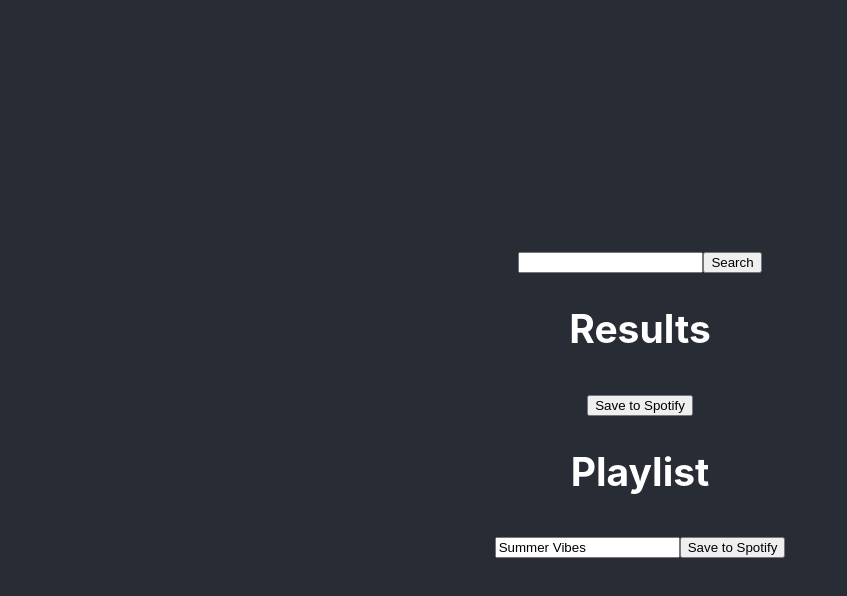
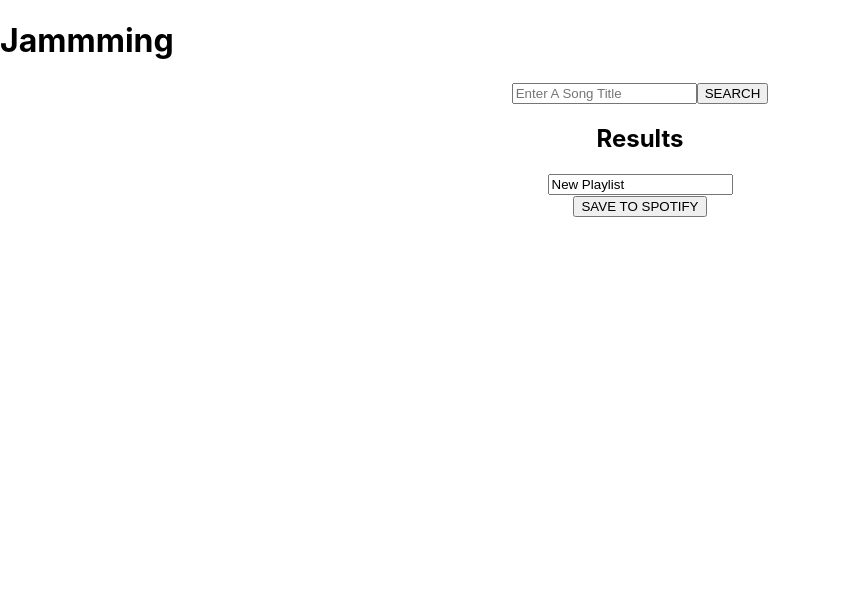
Before and after one commit to lexiharrod/React-Spotify-Project, a React (Create React App) app: page / in a window 1280 px wide. Shown: the top 596 px of the page, without its empty margins (0-847 px from the left). Built offline with nearby package versions, Linux system fonts and the light colour scheme.

Commit message:
Finally got the spotify token to work

```diff
--- a/src/App.js
+++ b/src/App.js
@@ -1,70 +1,67 @@
 import React, { useState, useCallback } from "react";
-import './App.css';
-import Tracklist from './Tracklist/tracklist';
-import SearchBar from './SearchBar/searchBar';
-import SearchResults from './SearchResults/searchResults';
-import Playlist from './Playlist/playlist';
-import spotify from './util/spotify';
+import "./App.css";
+import Playlist from "./Playlist/playlist";
+import SearchBar from "./SearchBar/searchBar";
+import SearchResults from "./SearchResults/searchResults";
+import Spotify from "./util/spotify";
 
-const spotifyEndpoint = "spotify:track:";
-const trackArray = [
-  {
-      name: "Getaway Car",
-      artist: "Taylor Swift",
-      album: "Reputation",
-      id: 1,
-      uri: spotifyEndpoint + '0VE4kBnHJUgtMf0dy6DRmW'
-  },
-  {
-      name: "August",
-      artist: "Taylor Swift",
-      album: "Folklore",
-      id: 2,
-      uri: spotifyEndpoint + '3hUxzQpSfdDqwM3ZTFQY0K'
-  },
-  {
-    name: "Bejeweled",
-    artist: "Taylor Swift",
-    album: "Midnights",
-    id: 3,
-    uri: spotifyEndpoint + '3qoftcUZaUOncvIYjFSPdE'
-},
-{
-    name: "Clean",
-    artist: "Taylor Swift",
-    album: "1989",
-    id: 4,
-    uri: spotifyEndpoint + '2ByBBvpR9b7IynvRmnG7kG'
-}
-];
+const App = () => {
+  const [searchResults, setSearchResults] = useState([]);
+  const [playlistName, setPlaylistName] = useState("New Playlist");
+  const [playlistTracks, setPlaylistTracks] = useState([]);
 
-const playlistInfo = {
-  playlistLabel: 'Summer Vibes',
+  const search = useCallback((term) => {
+    Spotify.search(term).then(setSearchResults);
+  }, []);
+
+  const addTrack = useCallback(
+    (track) => {
+      if (playlistTracks.some((savedTrack) => savedTrack.id === track.id))
+        return;
+
+      setPlaylistTracks((prevTracks) => [...prevTracks, track]);
+    },
+    [playlistTracks]
+  );
+
+  const removeTrack = useCallback((track) => {
+    setPlaylistTracks((prevTracks) =>
+      prevTracks.filter((currentTrack) => currentTrack.id !== track.id)
+    );
+  }, []);
+
+  const updatePlaylistName = useCallback((name) => {
+    setPlaylistName(name);
+  }, []);
+
+  const savePlaylist = useCallback(() => {
+    const trackUris = playlistTracks.map((track) => track.uri);
+    Spotify.savePlaylist(playlistName, trackUris).then(() => {
+      setPlaylistName("New Playlist");
+      setPlaylistTracks([]);
+    });
+  }, [playlistName, playlistTracks]);
+
+  return (
+    <div>
+      <h1>
+        Ja<span className="highlight">mmm</span>ing
+      </h1>
+      <div className="App">
+        <SearchBar onSearch={search} />
+        <div className="App-playlist">
+          <SearchResults searchResults={searchResults} onAdd={addTrack} />
+          <Playlist
+            playlistName={playlistName}
+            playlistTracks={playlistTracks}
+            onNameChange={updatePlaylistName}
+            onRemove={removeTrack}
+            onSave={savePlaylist}
+          />
+        </div>
+      </div>
+    </div>
+  );
 };
 
-
-
-function App() {
-
-  const [playlistName, setPlaylistName] = useState('');
-  const [playlistTracks, setPlaylistTracks] = useState([]);
-  const [searchTerm, setSearchTerm] = useState('');
-  const [searchResults, setSearchResults] = useState([]);
-
-  const search = useCallback((term) =>
-  { spotify.search(term).then(setSearchResults)
-  }, [])
-
-  return (
-    <div className="App">
-      <header className="App-header">
-        <SearchBar searchTerm={searchTerm} setSearchTerm={setSearchTerm} search={search}/>
-        <SearchResults results={searchResults}/>
-        <Tracklist searchResults={searchResults} setPlaylistTracks={setPlaylistTracks} playlistTracks={playlistTracks} />
-        <Playlist playlistInfo={playlistInfo} playlistName={playlistName} playlistTracks={playlistTracks} setPlaylistName={setPlaylistName} setPlaylistTracks={setPlaylistTracks}  />
-      </header>
-    </div>
-  );
-}
-
 export default App;
--- a/src/Playlist/playlist.js
+++ b/src/Playlist/playlist.js
@@ -1,47 +1,29 @@
-import React, { useEffect } from 'react';
-import Track from '../Track/track';
+import React, { useCallback } from "react";
 
-function Playlist({ playlistInfo, playlistName, playlistTracks, setPlaylistTracks, setPlaylistName}) {
 
-    function removeTrack(songIdToRemove) {
-        setPlaylistTracks((tracks) =>
-            tracks.filter((track) => track.id !== songIdToRemove)
-            );
-    }
+import TrackList from "../Tracklist/tracklist";
 
-    useEffect(() => {
-        setPlaylistName(playlistInfo.playlistLabel);;
-      }, []); // Run effect only once on mount
+const Playlist = (props) => {
+  const handleNameChange = useCallback(
+    (event) => {
+      props.onNameChange(event.target.value);
+    },
+    [props.onNameChange]
+  );
 
-       //useEffect(() => {
-        //setPlaylistTracks(playlistInfo.playlistSongs);;
-      //}, []); // Run effect only once on mount
-
-    function clearPlaylist() {
-        setPlaylistTracks([]);
-    };
-
-    function savePlaylist() {
-        const uriArray = playlistTracks.map((track) => track.uri);
-        alert( uriArray);
-      };
-
-    function handleClick() {
-        savePlaylist();
-        clearPlaylist();
-    }
-
-    return (
-        <div>
-            <h2 id='playlist'>Playlist</h2>
-            <input id='playlistName' value={playlistName} defaultValue='New Playlist' onChange={(e) => setPlaylistName(e.target.value)} />
-            {playlistTracks.map((track) => (
-                <Track key={track.id} track={track} showPlusButton={false} showMinusButton={true} removeTrack={removeTrack} />
-            )
-            )}
-            <button onClick={handleClick}>Save to Spotify</button>
-        </div>
-    );
-}
+  return (
+    <div className="Playlist">
+      <input onChange={handleNameChange} defaultValue={"New Playlist"} />
+      <TrackList
+        tracks={props.playlistTracks}
+        isRemoval={true}
+        onRemove={props.onRemove}
+      />
+      <button className="Playlist-save" onClick={props.onSave}>
+        SAVE TO SPOTIFY
+      </button>
+    </div>
+  );
+};
 
 export default Playlist;
--- a/src/SearchBar/searchBar.js
+++ b/src/SearchBar/searchBar.js
@@ -1,22 +1,25 @@
-function SearchBar({searchTerm, setSearchTerm, search}) {
+import React, { useState, useCallback } from "react";
 
-    function clearSearchBar() {
-        setSearchTerm('');
-    };
 
-    function handleSearchClick() {
-        search(searchTerm)
-        clearSearchBar();
-    }
+const SearchBar = (props) => {
+  const [term, setTerm] = useState("");
 
-    return (
-        <div>
-            <form>
-                <input type='text' value={searchTerm} onChange={(e) => setSearchTerm(e.target.value)}/>
-                <button onClick={handleSearchClick}>Search</button>
-            </form>
-        </div>
-    );
-}
+  const handleTermChange = useCallback((event) => {
+    setTerm(event.target.value);
+  }, []);
+
+  const search = useCallback(() => {
+    props.onSearch(term);
+  }, [props.onSearch, term]);
+
+  return (
+    <div className="SearchBar">
+      <input placeholder="Enter A Song Title" onChange={handleTermChange} />
+      <button className="SearchButton" onClick={search}>
+        SEARCH
+      </button>
+    </div>
+  );
+};
 
 export default SearchBar;
--- a/src/SearchResults/searchResults.js
+++ b/src/SearchResults/searchResults.js
@@ -1,14 +1,14 @@
 import React from "react";
-import Tracklist from '../Tracklist/tracklist';
 
-function SearchResults({results}) {
+import TrackList from "../Tracklist/tracklist";
 
-
-    return (
-        <div>
-            <h2 id='results'>Results</h2>
-        </div>
-    );
-}
+const SearchResults = (props) => {
+  return (
+    <div className="SearchResults">
+      <h2>Results</h2>
+      <TrackList tracks={props.searchResults} onAdd={props.onAdd} />
+    </div>
+  );
+};
 
 export default SearchResults;
--- a/src/Track/track.js
+++ b/src/Track/track.js
@@ -1,44 +1,48 @@
-import React from "react";
-import styles from './track.module.css';
-import Playlist from '../Playlist/playlist';
+import React, { useCallback } from "react";
 
+import "./track.module.css";
 
-function Track({ track, addTrack, showPlusButton, showMinusButton, removeTrack }) {
+const Track = (props) => {
+  const addTrack = useCallback(
+    (event) => {
+      props.onAdd(props.track);
+    },
+    [props.onAdd, props.track]
+  );
 
-    function handleClick() {
-        const newSong = {
-            id: track.id,
-            name: track.name,
-            artist: track.artist,
-            album: track.album,
-            uri: track.uri
-        }
-        addTrack(newSong);
-    };
+  const removeTrack = useCallback(
+    (event) => {
+      props.onRemove(props.track);
+    },
+    [props.onRemove, props.track]
+  );
 
-    function handleRemove() {
-        removeTrack(track.id);
-    };
+  const renderAction = () => {
+    if (props.isRemoval) {
+      return (
+        <button className="Track-action" onClick={removeTrack}>
+          -
+        </button>
+      );
+    }
+    return (
+      <button className="Track-action" onClick={addTrack}>
+        +
+      </button>
+    );
+  };
 
-    let buttonIcon = null;
-    if (showPlusButton) {
-        buttonIcon = <button onClick={handleClick}>Plus</button>
-    };
-    if (showMinusButton) {
-        buttonIcon = <button onClick={handleRemove}>Minus</button>
-    }
-
-    return (
-            <div id='songInfo' className={styles.songInfo}>
-                    <div className={styles.track}>
-                        <div>
-                            <h3>Title: {track.name}</h3>
-                            <p className={styles.p} >{track.artist} | {track.album}</p>
-                        </div>
-                        {buttonIcon}
-                    </div>
-            </div>
-    );
+  return (
+    <div className="Track">
+      <div className="Track-information">
+        <h3>{props.track.name}</h3>
+        <p>
+          {props.track.artist} | {props.track.album}
+        </p>
+      </div>
+      {renderAction()}
+    </div>
+  );
 };
 
 export default Track;
--- a/src/Tracklist/tracklist.js
+++ b/src/Tracklist/tracklist.js
@@ -1,26 +1,25 @@
 import React from "react";
-import Track from '../Track/track';
 
-function Tracklist({ searchResults, setPlaylistTracks, playlistTracks }) {
+import "./tracklist.module.css";
 
-    function addTrack(addedTrack) {
+import Track from "../Track/track";
 
-        const songExists = playlistTracks.some((track) => track.id === addedTrack.id);
-        if (!songExists) {
-        setPlaylistTracks((addedTracks) =>
-        [...addedTracks, addedTrack]);
-        }
-      };
+const TrackList = (props) => {
+  return (
+    <div className="TrackList">
+      {props.tracks.map((track) => {
+        return (
+          <Track
+            track={track}
+            key={track.id}
+            onAdd={props.onAdd}
+            isRemoval={props.isRemoval}
+            onRemove={props.onRemove}
+          />
+        );
+      })}
+    </div>
+  );
+};
 
-    return (
-        <div>
-            {searchResults.map((track) => (
-                <Track key={track.id} track={track} addTrack={addTrack} showPlusButton={true} showMinusButton={false} />
-            )
-            )}
-            <button>Save to Spotify</button>
-        </div>
-    );
-}
-
-export default Tracklist;
+export default TrackList;
--- a/src/util/spotify.js
+++ b/src/util/spotify.js
@@ -6,6 +6,7 @@ let accessToken;
     //this function is going to be called at the beginning of all other spotify API functions
     getAccessToken() {
       if (accessToken) {
+        console.log(accessToken);
         return accessToken;
       }
 
@@ -16,39 +17,34 @@ let accessToken;
         const expiresIn = Number(expiresInMatch[1]);
         window.setTimeout(() => accessToken = '', expiresIn * 1000);
         window.history.pushState('Access Token', null, '/'); // This clears the parameters, allowing us to grab a new access token when it expires.
+        console.log(accessToken);
         return accessToken;
       } else {
-        const accessUrl = `https://accounts.spotify.com/authorize?client_id=${clientId}&response_type=token&scope=playlist-modify-public&redirect_uri=${redirectUri}`;
+        const accessUrl = `https://accounts.spotify.com/authorize?client_id=${clientId}&response_type=token&scope=playlist-modify-public&redirect_uri=${encodeURIComponent(redirectUri)}`;
         window.location = accessUrl;
       }
     },
 
-    async search(term) {
+    search(term) {
       const accessToken = spotify.getAccessToken();
-      const response = await fetch(`https://api.spotify.com/v1/search?type=track&q=${term}`, {
+      return fetch(`https://api.spotify.com/v1/search?type=track&q=${term}`, {
         headers: {
           Authorization: `Bearer ${accessToken}`
         }
-      }).then((response) => {
-        if (!response.ok) {
-          throw new Error('Failed to fetch');
+      }).then(response => {
+        return response.json();
+      }).then(jsonResponse => {
+        if (!jsonResponse.tracks) {
+          return [];
         }
-        return response.json();
+        return jsonResponse.tracks.items.map(track => ({
+          id: track.id,
+          name: track.name,
+          artist: track.artists[0].name,
+          album: track.album.name,
+          uri: track.uri
+        }));
       });
-      const jsonResponse = await response.json();
-      if (!jsonResponse.tracks) {
-        return [];
-      }
-      const spotifyReturn = jsonResponse.tracks.items.map(item => (
-        {
-          name: item.name,
-          artist: item.artists[0].name,
-          album: item.album.name,
-          id: item.id,
-          uri: item.uri
-        }));
-        alert(spotifyReturn);
-        return spotifyReturn;
     },
 
     savePlaylist(name, uriArray) {
```
